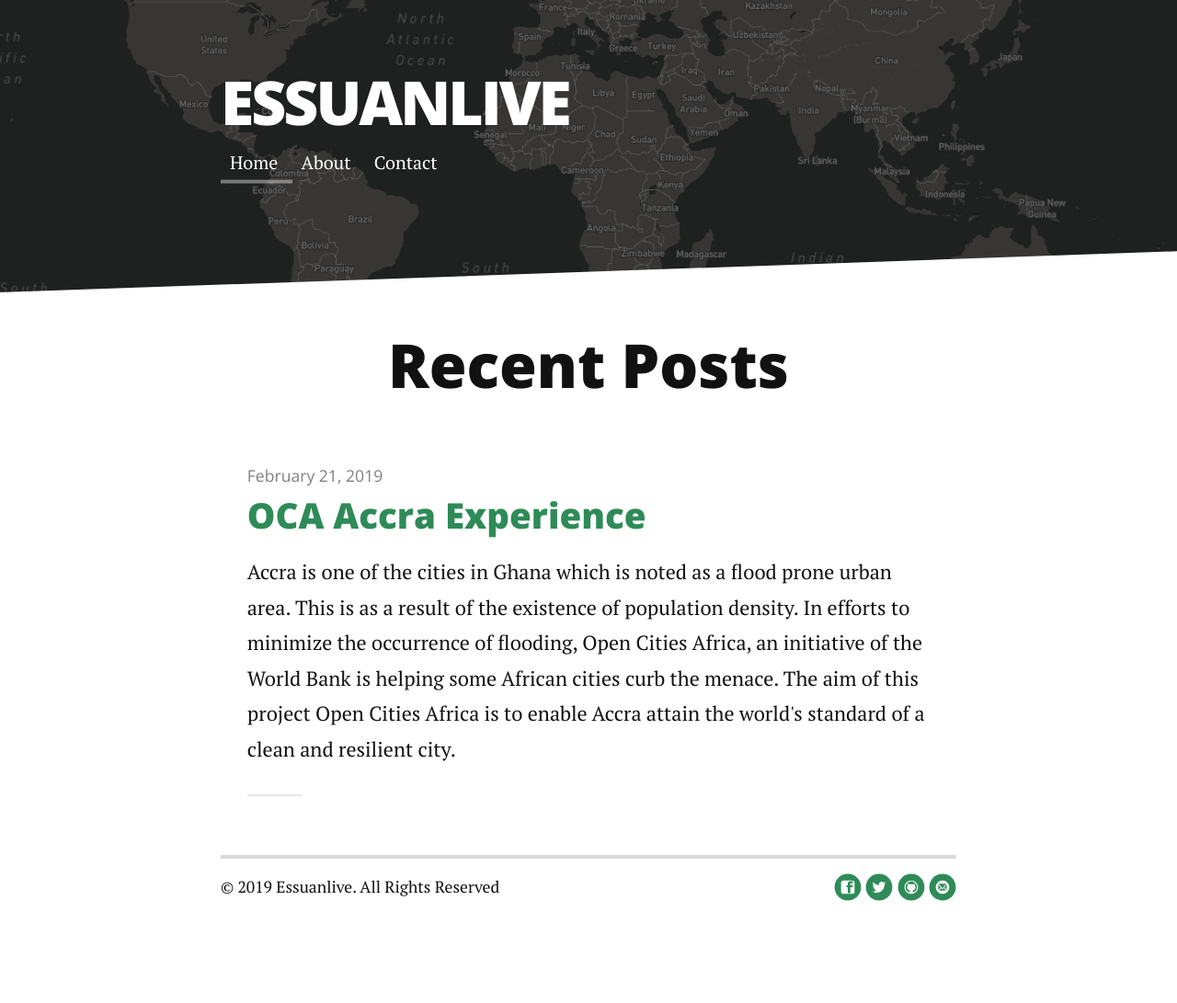
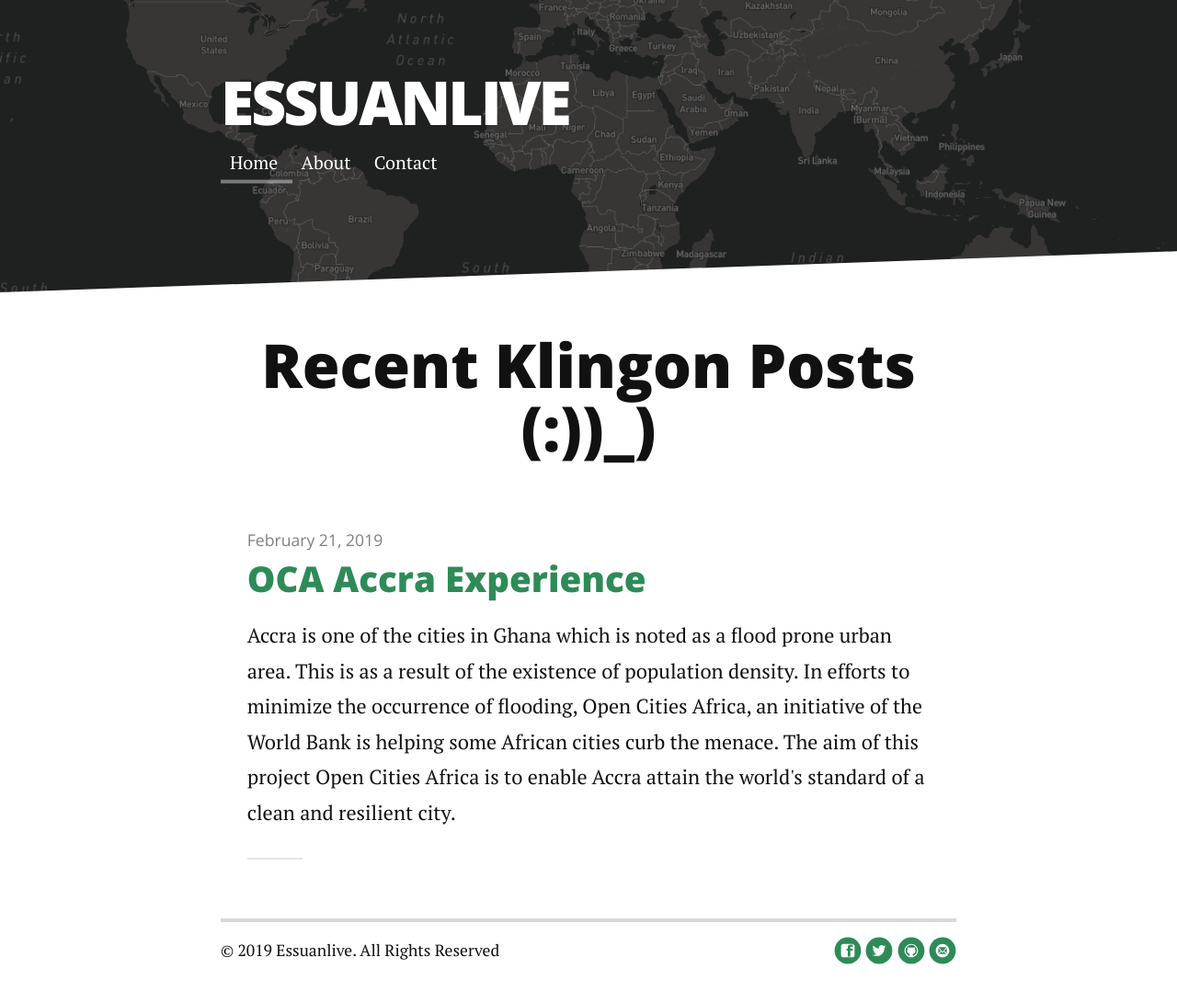
Before and after one commit to genes2160/essuanlive.github.io, a Jekyll site: the page built from index.html, in a window 1280 px wide. Shown: the whole page at 92% size. Built offline with Jekyll 4.4.1, drawn with Linux system fonts in a browser that asks for light colours; nearby versions of some CDN libraries; the list of posts is cut into pages by our own code; before the commit the page ends 1022 px from its top, so only the background shows below that.

Commit message:
Proposal

```diff
--- a/index.html
+++ b/index.html
@@ -4,7 +4,7 @@
 ---
 
 <div class="home" id="home">
-  <h1 class="pageTitle">Recent Posts</h1>
+  <h1 class="pageTitle">Recent Klingon Posts (:))_)</h1>
   <ul class="posts noList">
     {% for post in paginator.posts %}
       <li>
```
